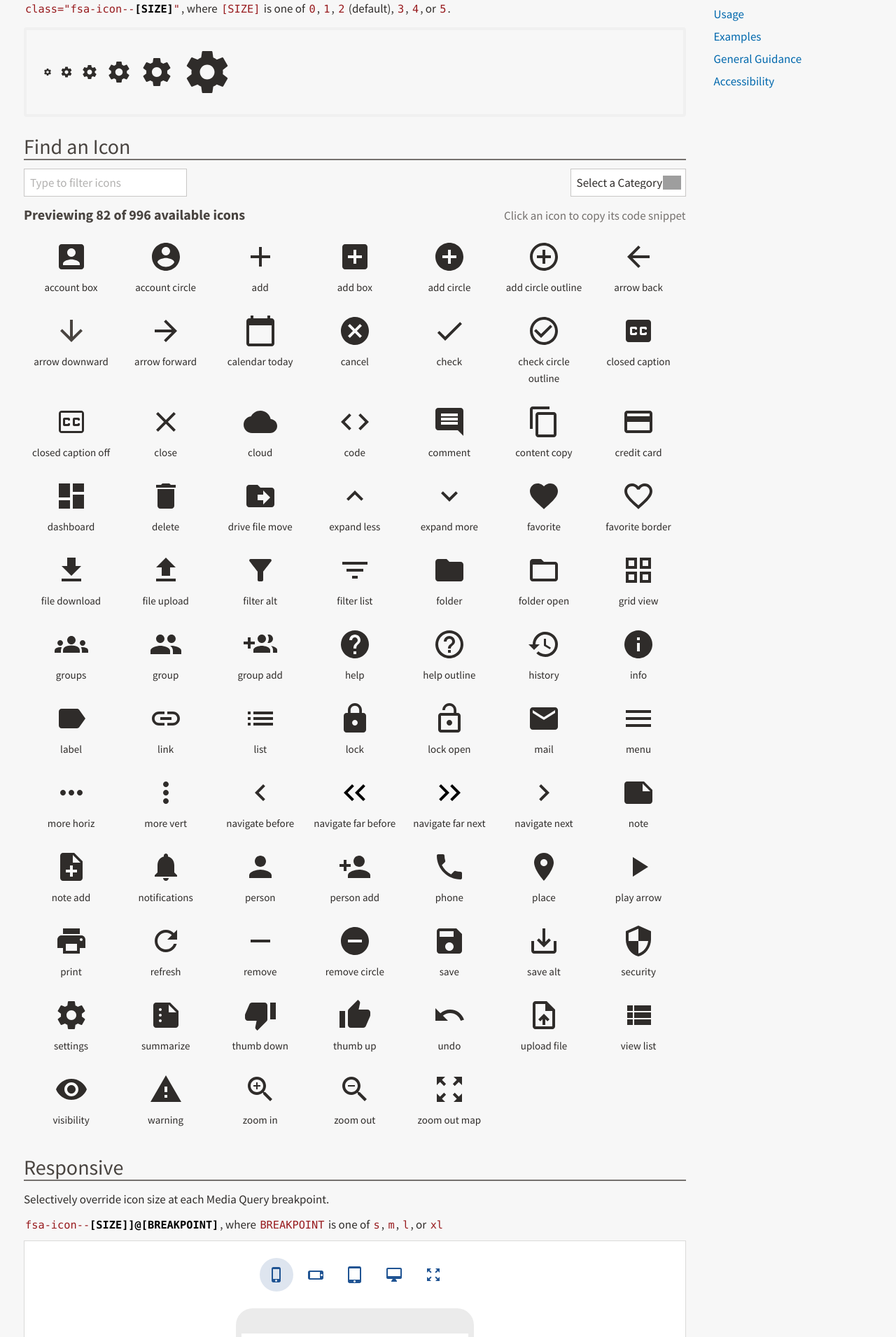
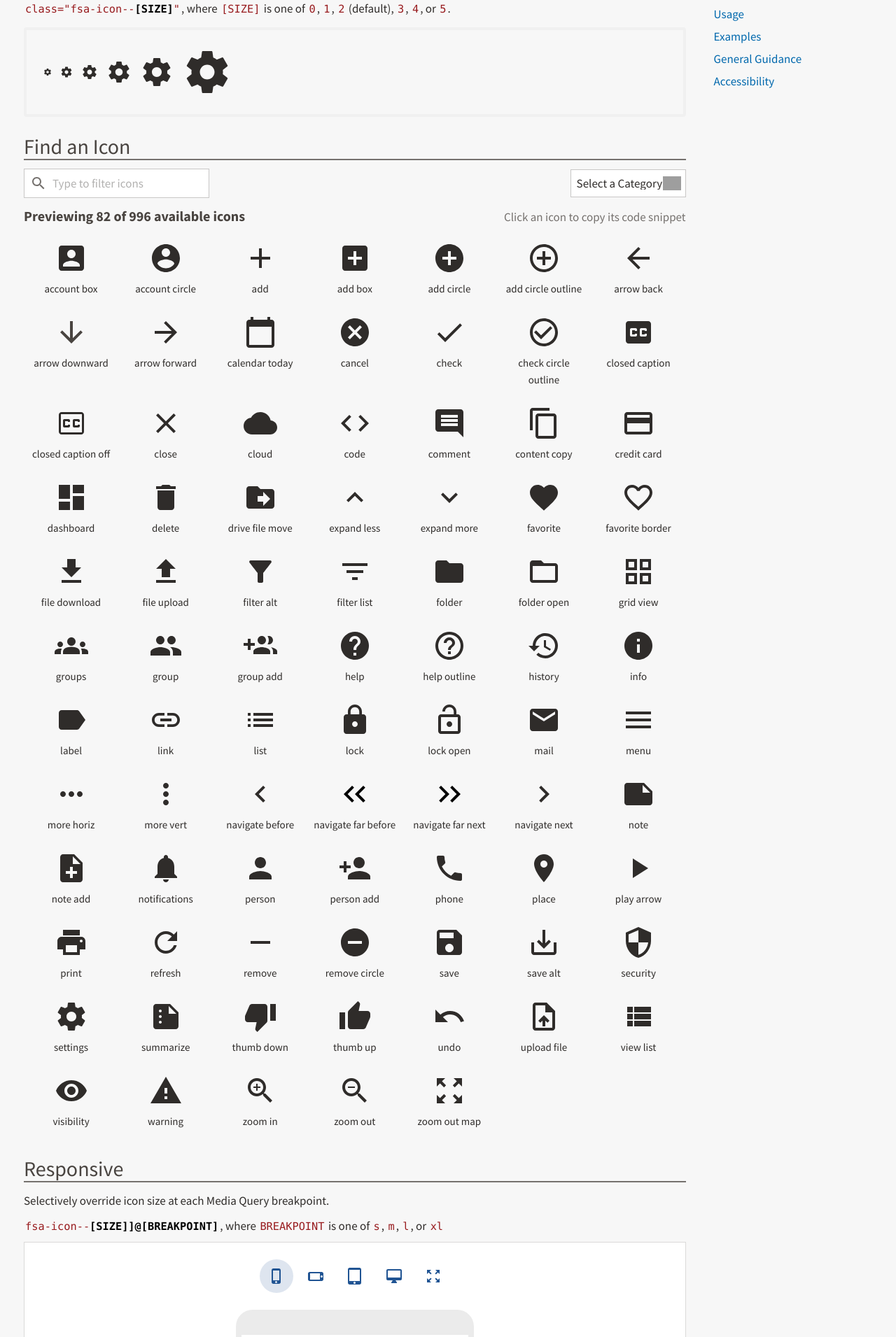
Before and after one commit to USDA-FSA/fsa-design-system, a Jekyll site: the page built from components/icons/index.md, in a window 1280 px wide. Shown: the part 469-2380 px from the top of the page at 70% size. Built offline with Jekyll 4.4.1, drawn with Linux system fonts in a browser that asks for light colours; grey boxes are pictures that could not be loaded.

Commit message:
Icon Find: prefix search icon

```diff
--- a/components/icons/index.md
+++ b/components/icons/index.md
@@ -42,7 +42,10 @@ relatedItems:
 <div class="fsa-level fsa-level--justify-between">
   <div class="fsa-field">
     <label class="fsa-field__label fsa-sr-only" for="ds-icon-find">Find an Icon</label>
-    <input class="fsa-input fsa-field__item" id="ds-icon-find" name="ds-icon-find" type="text" value="" placeholder="Type to filter icons" aria-describedby="ds-icon-find__help-1 ds-icon-find__help-2">
+    <span class="fsa-affix">
+      <label for="ds-icon-find" class="fsa-affix__prefix" aria-hidden="true"><svg class="fsa-icon fsa-icon--size-2" aria-hidden="true" focusable="false" role="img" fill="#494440" xmlns="http://www.w3.org/2000/svg" width="24" height="24" viewBox="0 0 24 24"><path d="M15.5 14h-.79l-.28-.27C15.41 12.59 16 11.11 16 9.5 16 5.91 13.09 3 9.5 3S3 5.91 3 9.5 5.91 16 9.5 16c1.61 0 3.09-.59 4.23-1.57l.27.28v.79l5 4.99L20.49 19l-4.99-5zm-6 0C7.01 14 5 11.99 5 9.5S7.01 5 9.5 5 14 7.01 14 9.5 11.99 14 9.5 14z"></path></svg></label>
+      <input class="fsa-input fsa-field__item fsa-affix__item" id="ds-icon-find" name="ds-icon-find" type="text" value="" placeholder="Type to filter icons" aria-describedby="ds-icon-find__help-1 ds-icon-find__help-2">
+    </span>
   </div>
   <div class="fsa-field">
     <label class="fsa-field__label fsa-sr-only" for="ds-icon-filter">Filter Icons</label>
```
